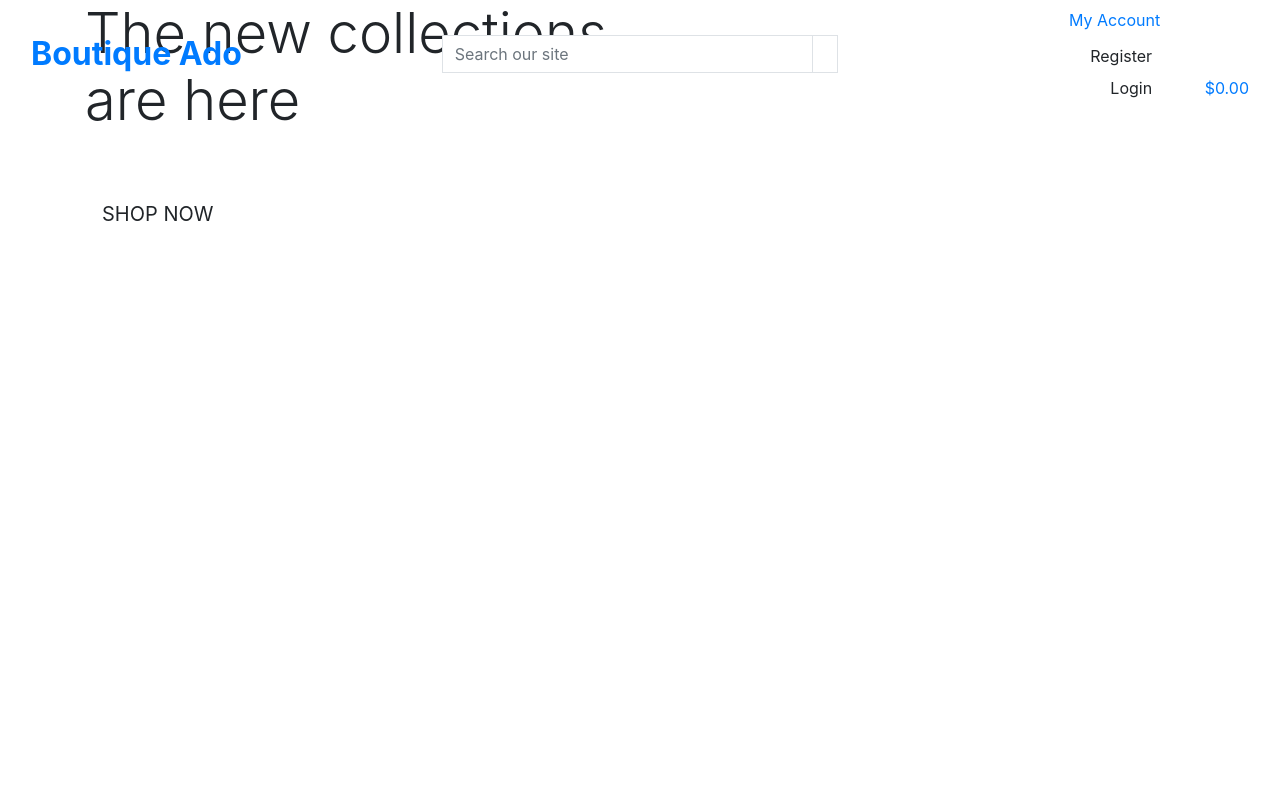
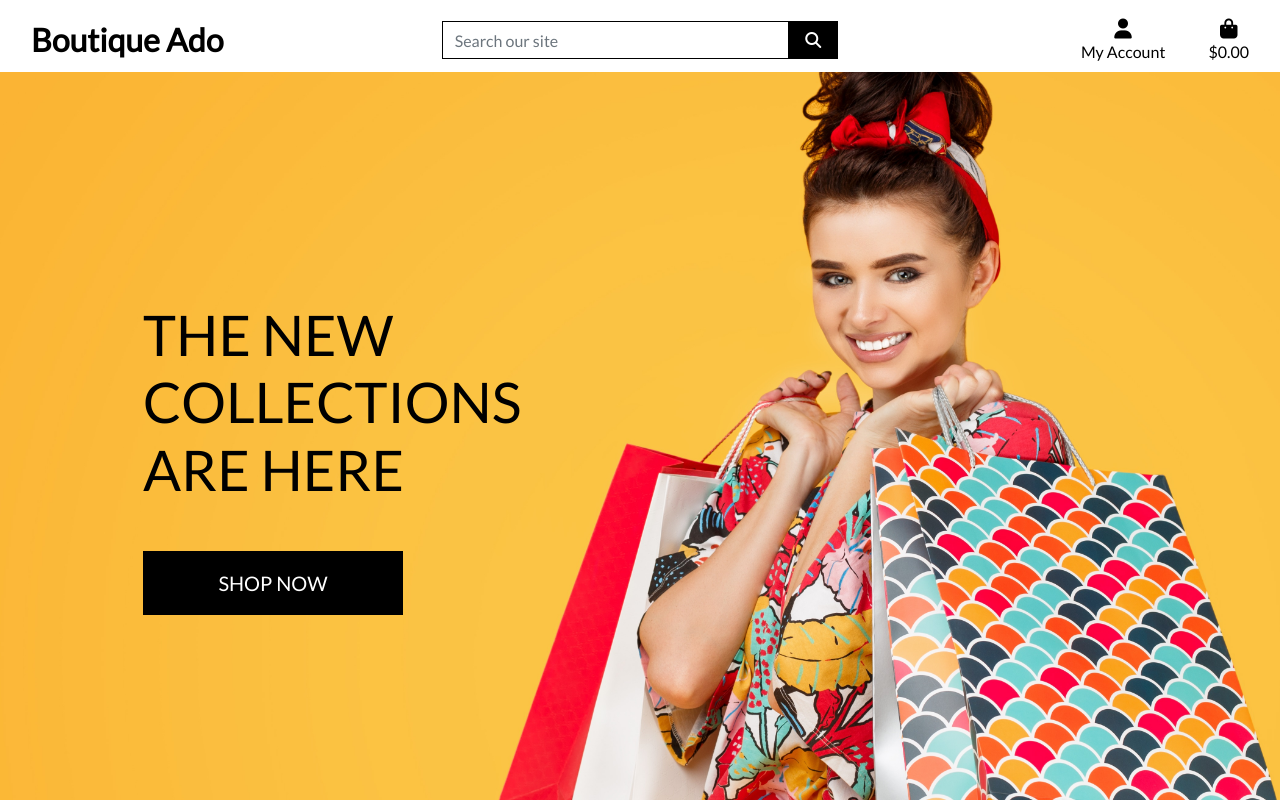
Before and after one commit to Abdallah-Dundalk/boutique_ado_v1, a Django app: page / in a window 1280 px wide. Run offline with Django 3.2, Linux system fonts and the light colour scheme; some libraries are stand-ins or nearby versions.

Commit message:
completed homepage header and CSS

```diff
--- a/boutique_ado/settings.py
+++ b/boutique_ado/settings.py
@@ -149,6 +149,10 @@ USE_TZ = True
 # https://docs.djangoproject.com/en/3.2/howto/static-files/
 
 STATIC_URL = '/static/'
+STATICFILES_DIRS = (os.path.join(BASE_DIR, 'static'),)
+
+MEDIA_URL = '/media/'
+MEDIA_ROOT = os.path.join(BASE_DIR, 'media')
 
 # Default primary key field type
 # https://docs.djangoproject.com/en/3.2/ref/settings/#default-auto-field
--- a/boutique_ado/urls.py
+++ b/boutique_ado/urls.py
@@ -15,9 +15,11 @@ Including another URLconf
 """
 from django.contrib import admin
 from django.urls import path, include
+from django.conf import settings
+from django.conf.urls.static import static
 
 urlpatterns = [
     path('admin/', admin.site.urls),
     path('accounts/', include('allauth.urls')),
     path('', include('home.urls')),
-]
+] + static(settings.MEDIA_URL, document_root=settings.MEDIA_ROOT)
--- /dev/null
+++ b/static/css/base.css
@@ -0,0 +1,81 @@
+html {
+    height: 100%
+}
+
+body {
+    background: url('/media/homepage_background_cropped.jpg') no-repeat center center fixed;
+    background-size: cover;
+    height: calc(100vh - 164px);
+    color: #555;
+    font-family: 'lato';
+}
+
+/* from Bulma */
+.icon {
+    align-items: center;
+    display: inline-flex;
+    justify-content: center;
+    height: 1.5rem;
+    width: 1.5rem;
+}
+
+.logo-font {
+    text-transform: uppercase;
+}
+
+.main-logo-link {
+    width: fit-content;
+}
+
+.shop-now-button {
+    background: black;
+    color: white;
+    min-width: 260px;
+}
+
+.btn-black {
+    background: black;
+    color: white;
+}
+
+.shop-now-button:hover,
+.shop-now-button:active,
+.shop-now-button:focus,
+.btn-black:hover,
+.btn-black:active,
+.btn-black:focus {
+    background: #222;
+    color: white;
+}
+
+.text-black {
+    color: #000 !important;
+}
+
+.border-black {
+    border: 1px solid black !important;
+}
+
+/* -------------------------------- Media Queries */
+
+/* Slightly larger container on xl screens */
+@media (min-width: 1200px) {
+  .container {
+    max-width: 80%;
+  }
+}
+
+/* fixed top navbar only on medium and up */
+@media (min-width: 992px) {
+    .fixed-top-desktop-only {
+        position: fixed;
+        top: 0;
+        right: 0;
+        left: 0;
+        z-index: 1030;
+    }
+
+    .header-container {
+        padding-top: 164px;
+    }
+}
--- a/templates/base.html
+++ b/templates/base.html
@@ -14,6 +14,8 @@
 
     {% block corecss %}
         <link rel="stylesheet" href="https://cdn.jsdelivr.net/npm/bootstrap@4.6.2/dist/css/bootstrap.min.css" integrity="sha384-xOolHFLEh07PJGoPkLv1IbcEPTNtaed2xpHsD9ESMhqIYd0nLMwNLD69Npy4HI+N" crossorigin="anonymous">
+        <link rel="preconnect" href="https://fonts.googleapis.com"><link rel="preconnect" href="https://fonts.gstatic.com" crossorigin><link href="https://fonts.googleapis.com/css2?family=Exo:wght@100;200;300;400;500;600;700&family=Lato&family=Roboto:wght@100;300;400;500;700&display=swap" rel="stylesheet">
+        <link rel="stylesheet" href="{% static 'css/base.css' %}">
     {% endblock %}
 
     {% block extra_css %}
@@ -22,6 +24,7 @@
     {% block corejs %}
         <script src="https://cdn.jsdelivr.net/npm/jquery@3.5.1/dist/jquery.min.js" integrity="sha256-9/aliU8dGd2tb6OSsuzixeV4y/faTqgFtohetphbbj0=" crossorigin="anonymous"></script>
         <script src="https://cdn.jsdelivr.net/npm/bootstrap@4.6.2/dist/js/bootstrap.bundle.min.js" integrity="sha384-Fy6S3B9q64WdZWQUiU+q4/2Lc9npb8tCaSX9FK7E8HnRr0Jz8D6OP9dO5Vg3Q9ct" crossorigin="anonymous"></script>
+        <script src="https://kit.fontawesome.com/cccfe2d0bf.js" crossorigin="anonymous"></script>
     {% endblock %}
 
     {% block extra_js %}
@@ -31,7 +34,7 @@
   </head>
   <body>
     <header class="container-fluid fixed-top">
-      <div class="row">
+      <div id="topnav" class="row bg-white pt-lg-2 d-none d-lg-flex">
         <div class="col-12 col-lg-4 my-auto py-1 py-lg-0 text-center text-lg-left">
           <a href="{% url 'home' %}" class="nav-link main-logo-link">
             <h2 class="log-font text-black my-0"><strong>Boutique Ado</strong></h2>
@@ -61,7 +64,7 @@
                   <p class="my-0">My Account</p>
                 </div>
               </a>
-              <div class="dropdwon-menu border-0" aria-labelledby="user-options">
+              <div class="dropdown-menu border-0" aria-labelledby="user-options">
                 {% if request.user.is_Authenticated %}
                     {% if request.user.is_superuser %}
                         <a href="" class="dropdown-item">Product Management</a>
```
Also changed, not shown: media/homepage_background_cropped.jpg (added).
